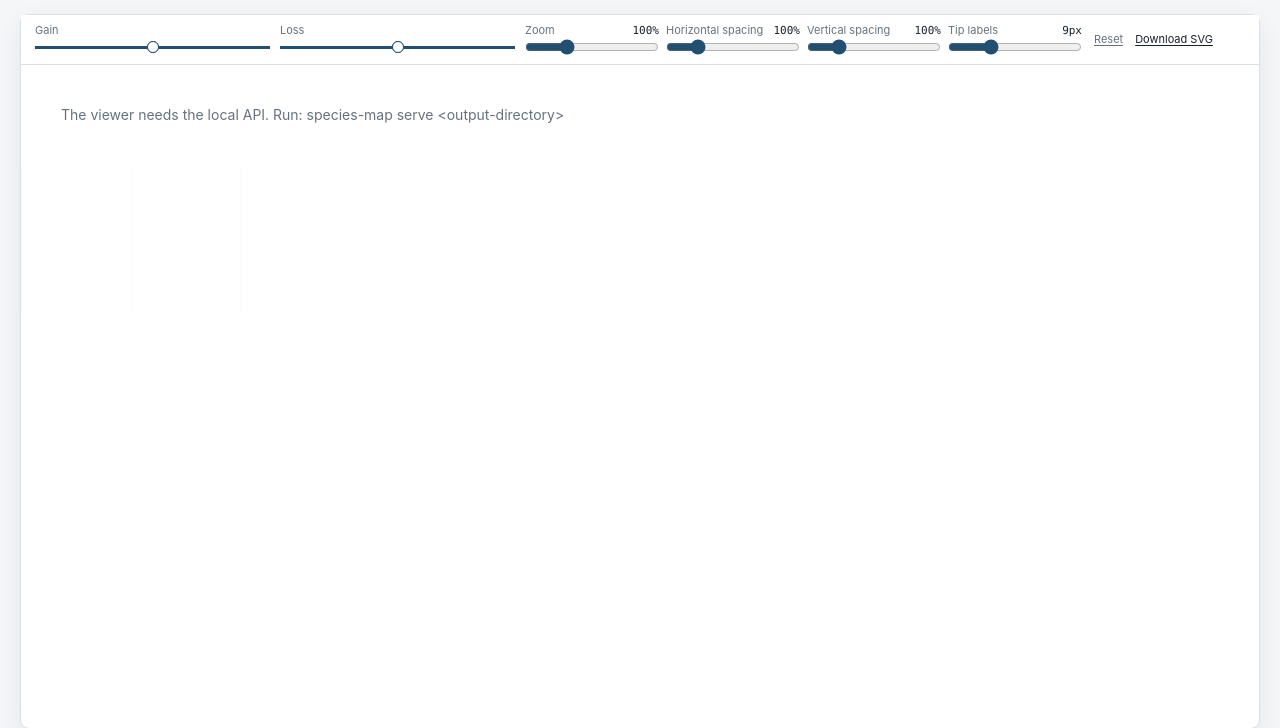
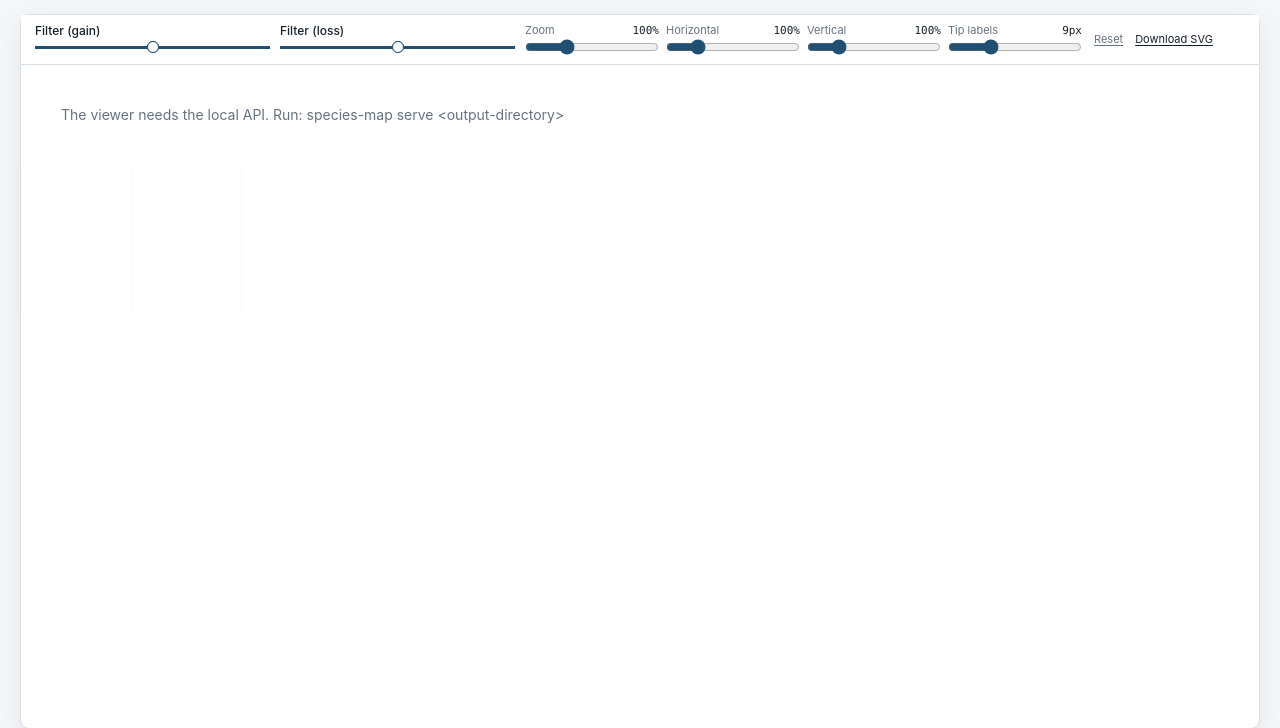
Before and after one commit to kazumaxneo/PhyloGain, a Python web app: template src/species_innovation_map/templates/index.html in a window 1280 px wide. Shown: the part 51-779 px from the top of the page. Run offline with Jinja, Linux system fonts and the light colour scheme; the template is opened without the code that fills it, so the values that code supplies are empty.

Commit message:
Refine tree controls and enrichment legend

```diff
--- a/src/species_innovation_map/templates/index.html
+++ b/src/species_innovation_map/templates/index.html
@@ -125,8 +125,9 @@
     .range-filter { display: grid; grid-template-columns: minmax(0, 1fr) auto; grid-template-rows: 15px 18px; align-items: center; column-gap: 4px; min-width: 235px; }
     .gain-filter { grid-column: 1; grid-row: 1; }
     .loss-filter { grid-column: 2; grid-row: 1; }
-    .range-filter-name { grid-column: 1; grid-row: 1; color: var(--muted); font-size: 11px; font-weight: 400; line-height: 1; }
+    .range-filter-name { grid-column: 1; grid-row: 1; color: var(--ink); font-size: 12px; font-weight: 500; line-height: 1; }
     .range-filter output { grid-column: 2; grid-row: 1; color: var(--ink); font: 11px ui-monospace, SFMono-Regular, Consolas, monospace; white-space: nowrap; }
+    html[data-theme="black"] .range-filter-name, html[data-theme="black"] .range-filter output { color: #ffffff; }
     .dual-range { --low: 0%; --high: 100%; position: relative; grid-column: 1 / 3; grid-row: 2; width: 100%; height: 18px; background: linear-gradient(to right, var(--line) 0 var(--low), var(--accent) var(--low) var(--high), var(--line) var(--high) 100%); background-size: 100% 3px; background-position: center; background-repeat: no-repeat; }
     .dual-range input { position: absolute; inset: 0; width: 100%; height: 18px; margin: 0; padding: 0; appearance: none; background: transparent; pointer-events: none; }
     .dual-range input::-webkit-slider-runnable-track { height: 3px; background: transparent; }
@@ -365,12 +366,12 @@
             <output id="treeZoomValue" for="treeZoom">100%</output>
           </div>
           <div class="tree-scale-control">
-            <label for="horizontalSpacing">Horizontal spacing</label>
+            <label for="horizontalSpacing">Horizontal</label>
             <input id="horizontalSpacing" type="range" min="50" max="300" step="10" value="100" aria-label="Horizontal tree spacing">
             <output id="horizontalSpacingValue" for="horizontalSpacing">100%</output>
           </div>
           <div class="tree-scale-control">
-            <label for="verticalSpacing">Vertical spacing</label>
+            <label for="verticalSpacing">Vertical</label>
             <input id="verticalSpacing" type="range" min="50" max="300" step="10" value="100" aria-label="Vertical tree spacing">
             <output id="verticalSpacingValue" for="verticalSpacing">100%</output>
           </div>
@@ -381,12 +382,12 @@
           </div>
         </div>
         <div class="range-filter gain-filter">
-          <span class="range-filter-name">Gain</span>
+          <span class="range-filter-name">Filter (gain)</span>
           <div class="dual-range" id="gainRange"><input id="gainMin" type="range" aria-label="Minimum gain count"><input id="gainMax" type="range" aria-label="Maximum gain count"></div>
           <output id="gainRangeValue"></output>
         </div>
         <div class="range-filter loss-filter">
-          <span class="range-filter-name">Loss</span>
+          <span class="range-filter-name">Filter (loss)</span>
           <div class="dual-range" id="lossRange"><input id="lossMin" type="range" aria-label="Minimum loss count"><input id="lossMax" type="range" aria-label="Maximum loss count"></div>
           <output id="lossRangeValue"></output>
         </div>
@@ -1032,15 +1033,17 @@
       svg.append(svgEl("rect", {width, height, fill: color("--panel")}));
       const title = svgEl("text", {x: 24, y: 30, fill: color("--ink"), "font-family": "Arial, sans-serif", "font-size": 18, "font-weight": 600}); title.textContent = heading; svg.append(title);
       const subtitle = svgEl("text", {x: 24, y: 52, fill: color("--muted"), "font-family": "Arial, sans-serif", "font-size": 12}); subtitle.textContent = `${branchId} · ${enrichment.source} · bar length = hits · color = FDR`; svg.append(subtitle);
-      const legendX = width - 330;
-      const legendTitle = svgEl("text", {x: legendX - 105, y: 38, fill: color("--ink"), "font-family": "Arial, sans-serif", "font-size": 11}); legendTitle.textContent = "FDR (red = lower)"; svg.append(legendTitle);
+      const legendX = labelWidth + plotWidth + 38;
+      const legendY = top + 8;
+      const legendTitle = svgEl("text", {x: legendX, y: top - 3, fill: color("--ink"), "font-family": "Arial, sans-serif", "font-size": 11}); legendTitle.textContent = "FDR"; svg.append(legendTitle);
       for (let index = 0; index < 4; index += 1) {
         const position = index / 3;
         const value = 10 ** (Math.log10(fdrMinimum) + (Math.log10(fdrMaximum) - Math.log10(fdrMinimum)) * position);
-        const x = legendX + index * 74;
-        svg.append(svgEl("rect", {x, y: 27, width: 64, height: 11, fill: fdrColor(value, fdrMinimum, fdrMaximum)}));
-        const legendLabel = svgEl("text", {x: x + 32, y: 52, fill: color("--muted"), "font-family": "Arial, sans-serif", "font-size": 9, "text-anchor": "middle"}); legendLabel.textContent = formatProbability(value); svg.append(legendLabel);
+        const y = legendY + index * 26;
+        svg.append(svgEl("rect", {x: legendX, y, width: 16, height: 26, fill: fdrColor(value, fdrMinimum, fdrMaximum)}));
+        const legendLabel = svgEl("text", {x: legendX + 23, y: y + 17, fill: color("--muted"), "font-family": "Arial, sans-serif", "font-size": 9}); legendLabel.textContent = formatProbability(value); svg.append(legendLabel);
       }
+      const legendDirection = svgEl("text", {x: legendX, y: legendY + 4 * 26 + 18, fill: color("--muted"), "font-family": "Arial, sans-serif", "font-size": 9}); legendDirection.textContent = "red = lower"; svg.append(legendDirection);
       for (let tick = 0; tick <= axis.maximum + axis.step / 2; tick += axis.step) {
         const x = labelWidth + tick / axis.maximum * plotWidth;
         svg.append(svgEl("line", {x1: x, y1: top - 10, x2: x, y2: height - bottom + 4, stroke: color("--line"), "stroke-width": 1}));
```
Also changed, not shown: tests/test_species_map.py (+7 -1 lines), CHANGELOG.md.
